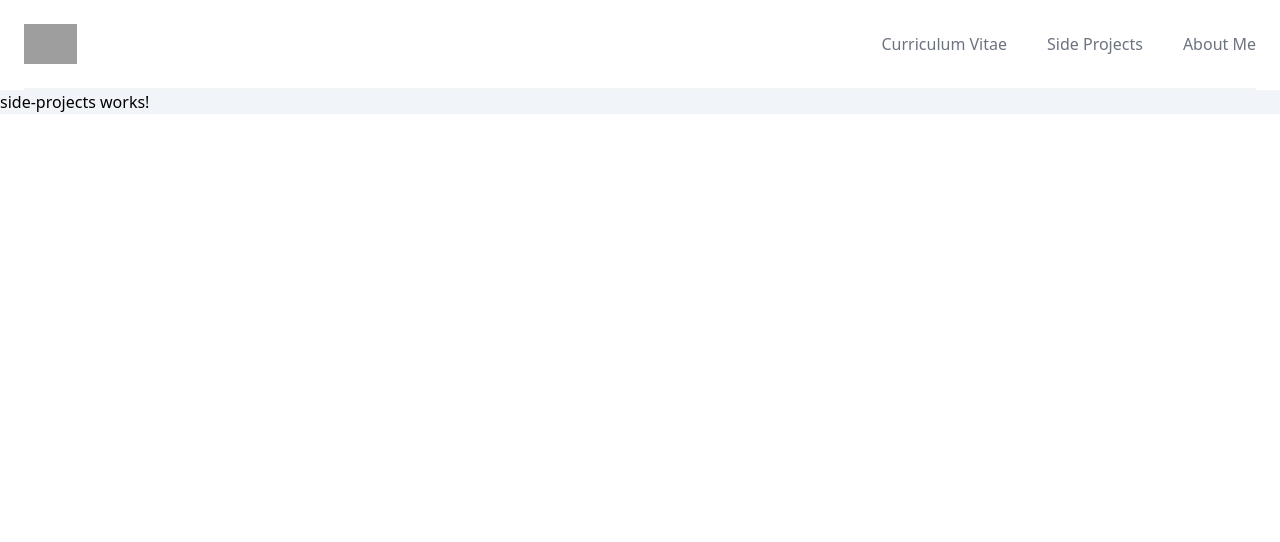
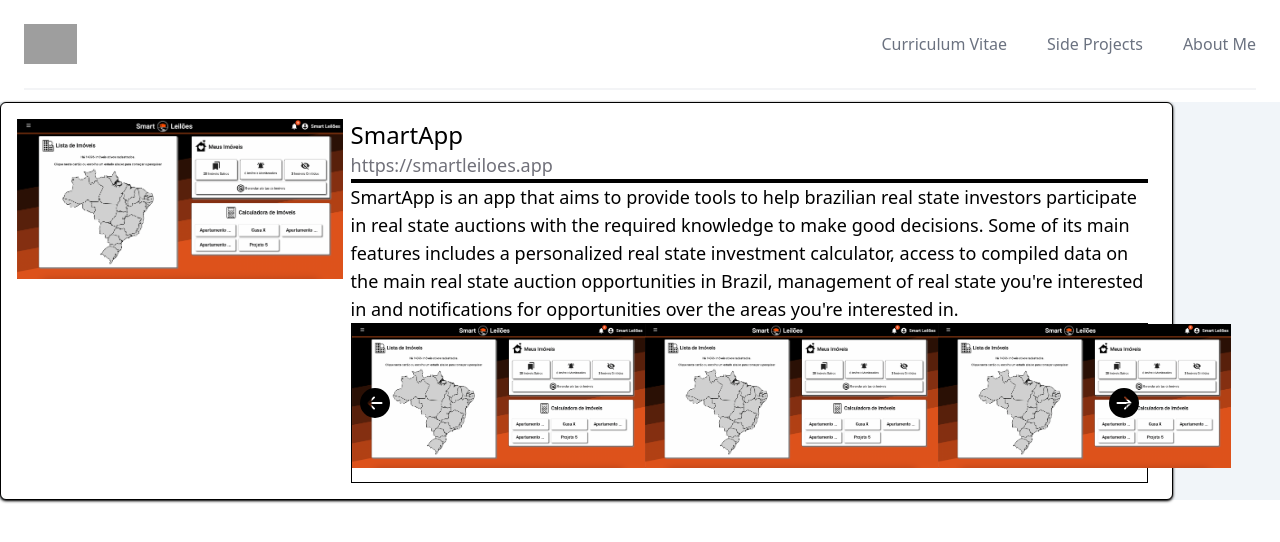
Before and after one commit to cachaves93/carloschaves-dev, an Angular app: page /side-projects in a window 1280 px wide. Shown: the top 542 px of the page. Built offline with nearby package versions, Linux system fonts and the light colour scheme; grey boxes are pictures that could not be loaded.

Commit message:
started building carousel

```diff
--- a/src/app/pages/side-projects/side-projects.component.html
+++ b/src/app/pages/side-projects/side-projects.component.html
@@ -1 +1,23 @@
-<p>side-projects works!</p>
+<section>
+    <app-card
+        headerText="SmartApp"
+        subHeader="https://smartleiloes.app"
+        imgSrc="../../../../assets/smart-app-home.png"
+        [imgCarouselUrls]="
+            [
+                '../../../../assets/smart-app-home.png',
+                '../../../../assets/smart-app-home.png',
+                '../../../../assets/smart-app-home.png'
+            ]
+        "
+    >
+        <div>
+            SmartApp is an app that aims to provide tools to help brazilian real state investors
+            participate in real state auctions with the required knowledge to make good decisions.
+            Some of its main features includes a personalized real state investment calculator,
+            access to compiled data on the main real state auction opportunities in Brazil, management
+            of real state you're interested in and notifications for opportunities over the areas
+            you're interested in.
+        </div>
+    </app-card>
+</section>
--- a/src/app/shared/components/card/card.component.html
+++ b/src/app/shared/components/card/card.component.html
@@ -7,13 +7,22 @@
         bg-white
         shadow shadow-black
     "
+    [ngClass]="{ 'grid grid-cols-1 md:grid-cols-3 lg:grid-cols-7': imgSrc }"
 >
-    <div class="px-2">
+    <div *ngIf="imgSrc" class="col-span-1 lg:col-span-2">
+        <img class="max-w-full" [src]="imgSrc" />
+    </div>
+    <div class="px-2" [ngClass]="{'col-span-1 md:col-span-2 lg:col-span-5': imgSrc}">
         <span class="text-2xl">{{ headerText }}</span>
         <p class="text-zinc-500">
             {{ subHeader }}
         </p>
         <div *ngIf="hasHeaderSeparator" class="border-2 border-black w-full mr-2"></div>
+        <ng-content></ng-content>
+        <ng-container *ngIf="imgCarouselUrls">
+            <app-carousel
+                [imgUrls]="imgCarouselUrls"
+            ></app-carousel>
+        </ng-container>
     </div>
-    <ng-content></ng-content>
 </div>
--- a/src/app/shared/components/card/card.component.ts
+++ b/src/app/shared/components/card/card.component.ts
@@ -10,6 +10,8 @@
   @Input() headerText?: string;
   @Input() subHeader?: string;
   @Input() hasHeaderSeparator: boolean = true;
+  @Input() imgSrc?: string;
+  @Input() imgCarouselUrls?: string[];
 
   constructor() { }
 
--- /dev/null
+++ b/src/app/shared/components/carousel/carousel.component.html
@@ -0,0 +1,35 @@
+<div class="w-full inline-block h-40 border border-black">
+    <div class="w-full h-full relative">
+        <div class="flex flex-row">
+            <ng-container
+                *ngFor="let url of imgUrls"
+            >
+                <img class="h-36" [src]="url" />
+            </ng-container>
+        </div>
+        <div class="absolute top-16 left-2">
+            <svg
+                xmlns="http://www.w3.org/2000/svg"
+                width="30"
+                height="30"
+                fill="currentColor"
+                class="bi bi-arrow-left-circle-fill"
+                viewBox="0 0 16 16"
+            >
+                <path d="M8 0a8 8 0 1 0 0 16A8 8 0 0 0 8 0zm3.5 7.5a.5.5 0 0 1 0 1H5.707l2.147 2.146a.5.5 0 0 1-.708.708l-3-3a.5.5 0 0 1 0-.708l3-3a.5.5 0 1 1 .708.708L5.707 7.5H11.5z"/>
+            </svg>
+        </div>
+        <div class="absolute top-16 right-2">
+            <svg
+                xmlns="http://www.w3.org/2000/svg"
+                width="30"
+                height="30"
+                fill="currentColor"
+                class="bi bi-arrow-right-circle-fill"
+                viewBox="0 0 16 16"
+            >
+                <path d="M8 0a8 8 0 1 1 0 16A8 8 0 0 1 8 0zM4.5 7.5a.5.5 0 0 0 0 1h5.793l-2.147 2.146a.5.5 0 0 0 .708.708l3-3a.5.5 0 0 0 0-.708l-3-3a.5.5 0 1 0-.708.708L10.293 7.5H4.5z"/>
+            </svg>
+        </div>
+    </div>
+</div>
--- /dev/null
+++ b/src/app/shared/components/carousel/carousel.component.ts
@@ -0,0 +1,16 @@
+import { Component, Input, OnInit } from '@angular/core';
+
+@Component({
+  selector: 'app-carousel',
+  templateUrl: './carousel.component.html',
+  styleUrls: ['./carousel.component.css']
+})
+export class CarouselComponent implements OnInit {
+
+  @Input() imgUrls?: string[];
+
+  constructor() { }
+
+  ngOnInit(): void {}
+
+}
--- a/src/app/shared/shared.module.ts
+++ b/src/app/shared/shared.module.ts
@@ -2,11 +2,13 @@
 import { CommonModule } from '@angular/common';
 import { CardComponent } from './components/card/card.component';
 import { SkillPointsComponent } from './components/skill-points/skill-points.component';
+import { CarouselComponent } from './components/carousel/carousel.component';
 
 @NgModule({
   declarations: [
     CardComponent,
     SkillPointsComponent,
+    CarouselComponent,
   ],
   imports: [
     CommonModule
```
Also changed, not shown: src/app/shared/components/carousel/carousel.component.css (added), src/assets/smart-app-home.png (added), 1 other file (tests, documents, lock files or other folders).
